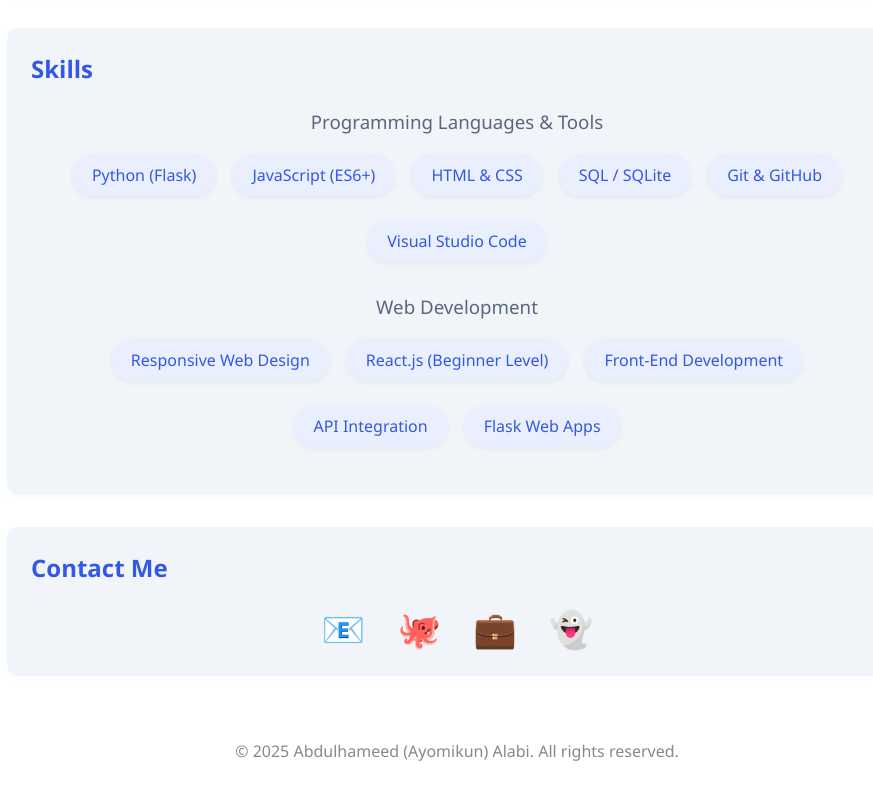
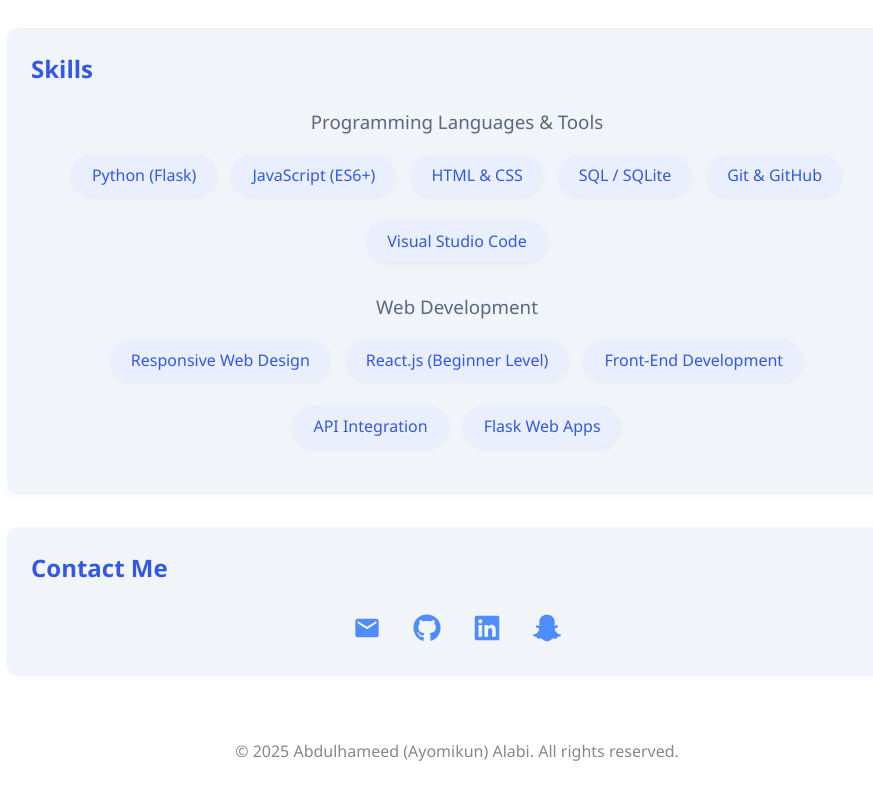
Before and after one commit to SultanAlabi/My-Portfolio, a React (Create React App) app: page / in a window 1280 px wide. Shown: the part 920-1720 px from the top of the page, without its empty margins (183-1056 px from the left). Built offline with nearby package versions, Linux system fonts and the light colour scheme.

Commit message:
Update contact section to use react-icons for Email, GitHub, LinkedIn, and Snapchat

```diff
--- a/src/App.js
+++ b/src/App.js
@@ -1,5 +1,7 @@
 import './App.css';
 import { useState, useEffect } from 'react';
+import { MdEmail } from 'react-icons/md';
+import { FaGithub, FaLinkedin, FaSnapchatGhost } from 'react-icons/fa';
 
 function getInitialTheme() {
   // Check localStorage first
@@ -133,19 +135,19 @@ function App() {
           <h2>Contact Me</h2>
           <div className="contact-icons">
             <a href="mailto:alabisultan28@gmail.com" target="_blank" rel="noopener noreferrer" aria-label="Email">
-              📧
+              <MdEmail size={28} />
               <span className="tooltip">Email</span>
             </a>
             <a href="https://github.com/SultanAlabi" target="_blank" rel="noopener noreferrer" aria-label="GitHub">
-              <span role="img" aria-label="GitHub">🐙</span>
+              <FaGithub size={28} />
               <span className="tooltip">GitHub</span>
             </a>
             <a href="https://www.linkedin.com/in/abdulhameed-alabi" target="_blank" rel="noopener noreferrer" aria-label="LinkedIn">
-              <span role="img" aria-label="LinkedIn">💼</span>
+              <FaLinkedin size={28} />
               <span className="tooltip">LinkedIn</span>
             </a>
             <a href="https://snapchat.com/t/jjSTm7LQ" target="_blank" rel="noopener noreferrer" aria-label="Snapchat">
-              <span role="img" aria-label="Snapchat">👻</span>
+              <FaSnapchatGhost size={28} />
               <span className="tooltip">Snapchat</span>
             </a>
           </div>
```
